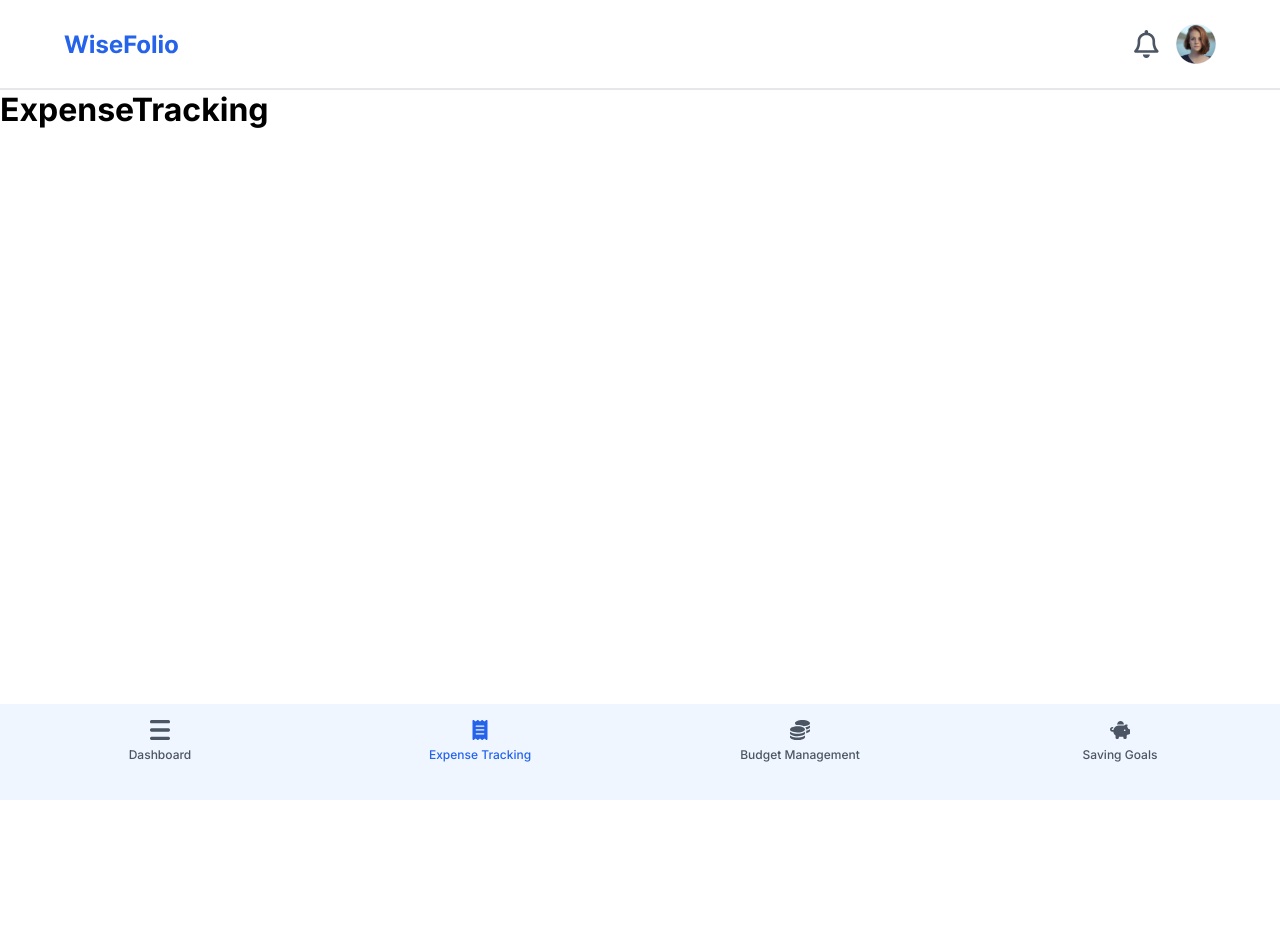
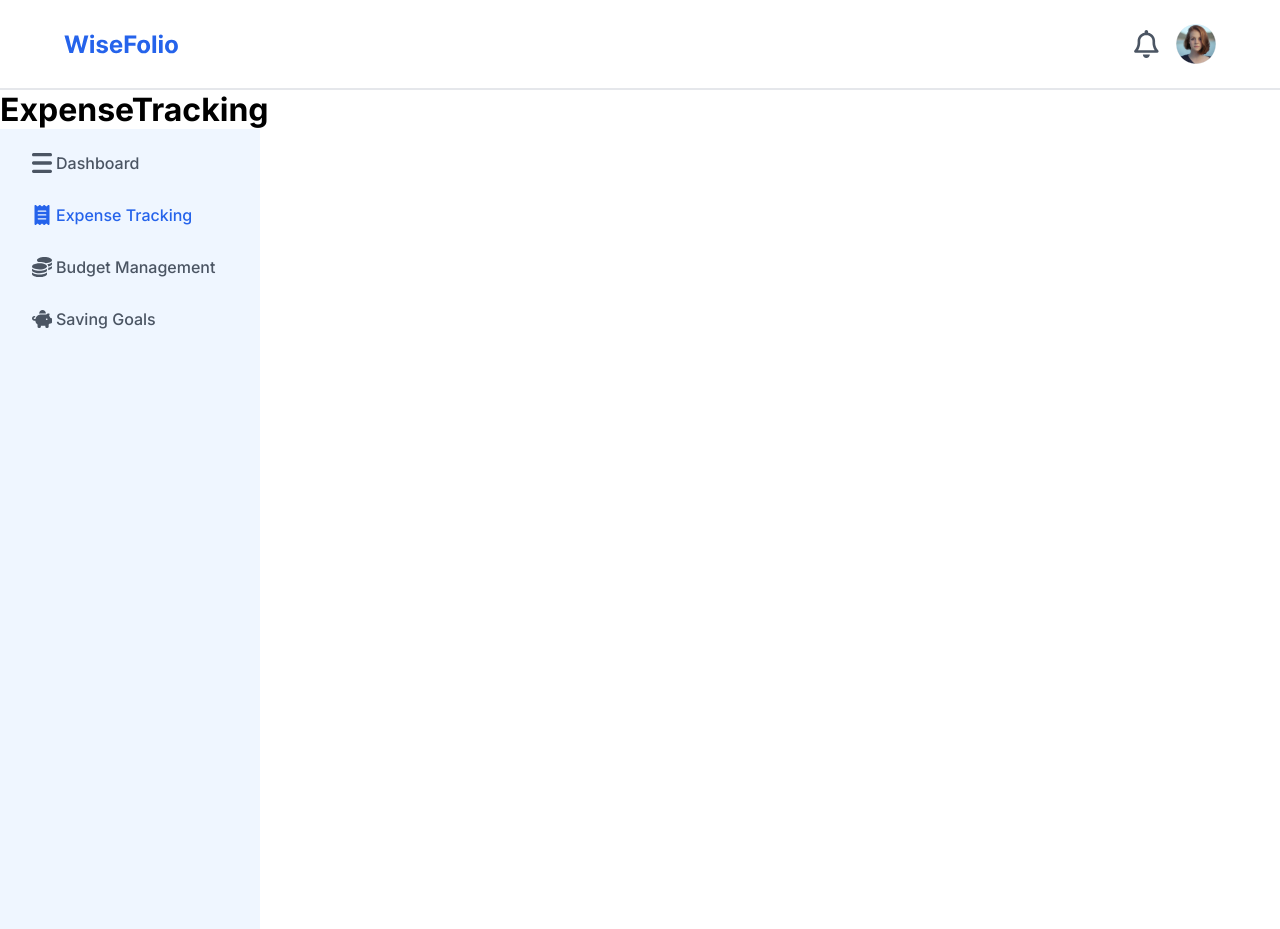
Before and after one commit to Lospub/WiseFolio-Client, a React (Vite) app in the folder wisefolio-client/: page /expenses in a window 1280 px wide. Before the commit the page ends 800 px from the top, so only its background shows below. Built offline with nearby package versions, Linux system fonts and the light colour scheme.

Commit message:
style the sidebar for tablet view

```diff
--- a/wisefolio-client/src/components/SideBar/SideBar.scss
+++ b/wisefolio-client/src/components/SideBar/SideBar.scss
@@ -9,11 +9,24 @@
     padding-top: 1rem;
     background-color: $secondary-background;
 
+    @include tablet {
+        position: unset;
+        padding: 1.5rem 2rem;
+        width: 260px;
+        height: 100vh
+    }
+
     &__menu {
         @include flex-style(flex-start, space-around, center, nowrap, row);
         list-style: none;
         height: 10vh;
         width: 100%;
+
+        @include tablet {
+            @include flex-style(flex-start, flex-start, left, nowrap, column);
+            height: auto;
+            gap: 1.5rem;
+        }
     }
 
     &__item {
@@ -24,6 +37,12 @@
         @include flex-style(center, center, center, nowrap, column);
         text-decoration: none;
         @include font-style(0.75rem, 1.25, 500, $secondary-text);
+
+        @include tablet {
+            @include flex-style(flex-start, center, center, nowrap, row);
+            font-size: 1rem;
+            gap: 0.25rem;
+        }
 
         &--active {
             color: $primary-select;
@@ -45,6 +64,7 @@
 
     &__icon {
         margin-bottom: 0.25rem;
+
         & svg {
             width: 20px;
             height: 20px;
```
